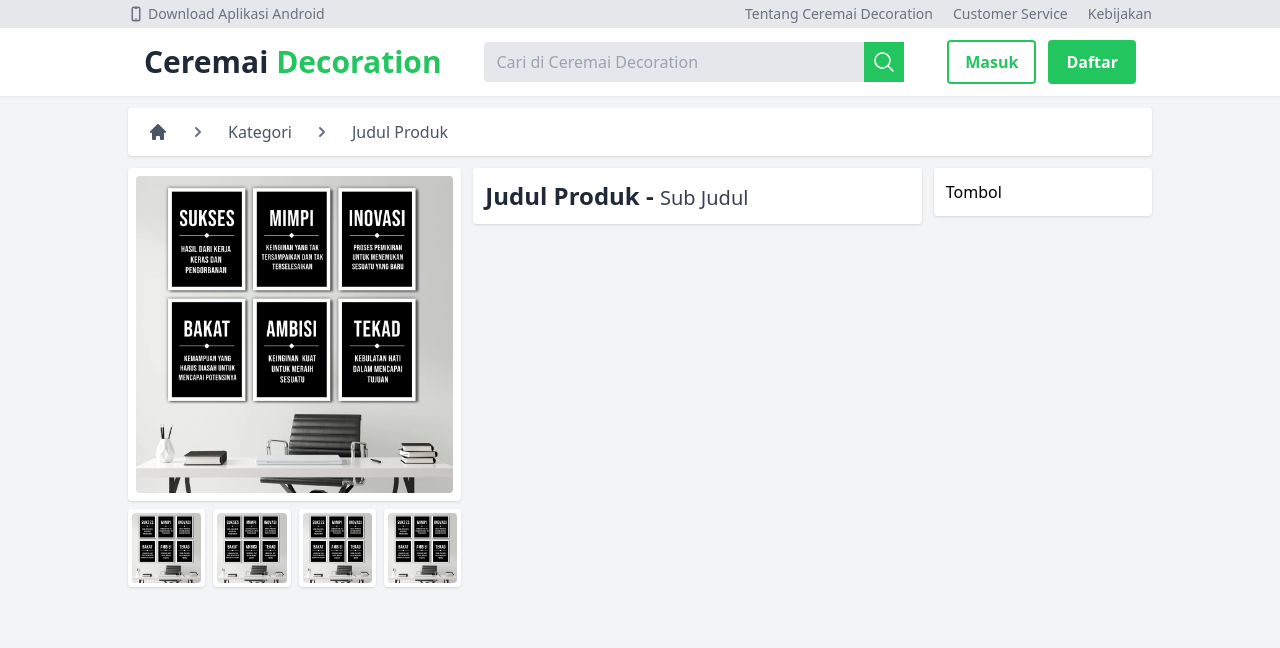
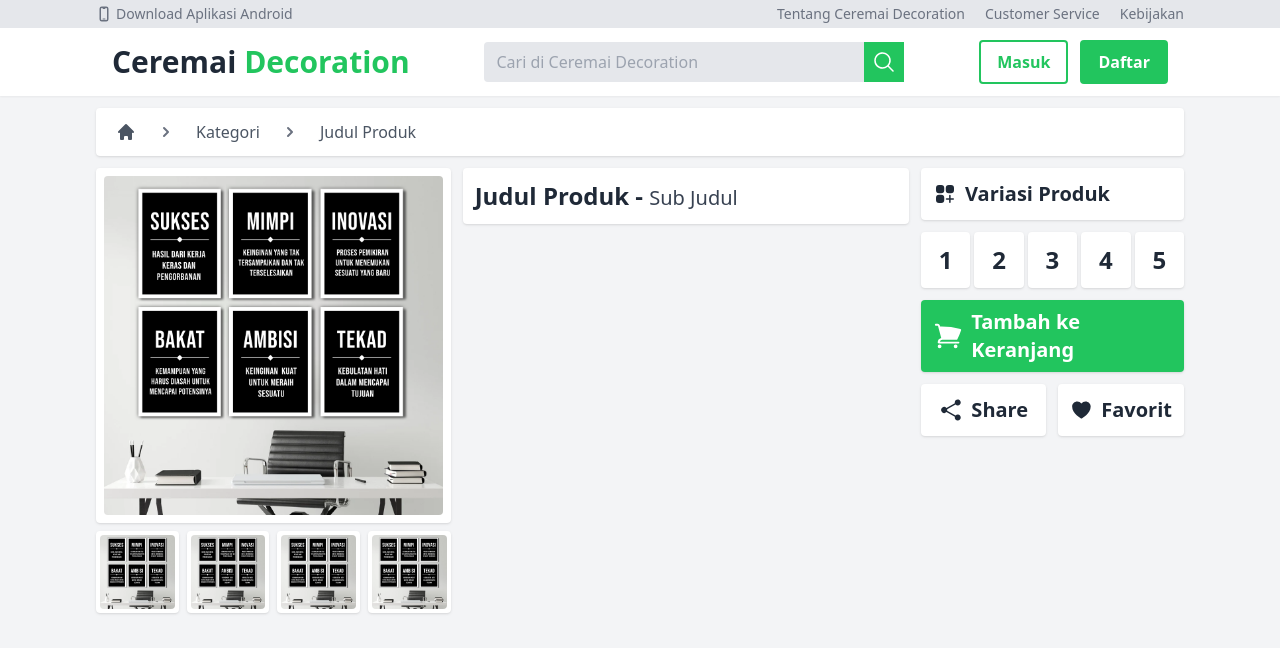
Before and after one commit to rickyaditb/ceremai-decoration-design, a website: page product.html in a window 1280 px wide. Drawn offline with Linux system fonts and the light colour scheme.

Commit message:
feat: add few button in product page

```diff
--- a/product.html
+++ b/product.html
@@ -11,7 +11,7 @@
 
 <body class="bg-gray-100">
     <section class="bg-gray-200">
-        <div class="container mx-auto px-32 text-gray-500 py-1 text-sm flex justify-between">
+        <div class="container mx-auto px-24 text-gray-500 py-1 text-sm flex justify-between">
             <div class="flex items-center gap-1">
                 <svg xmlns="http://www.w3.org/2000/svg" viewBox="0 0 24 24" fill="currentColor" class="w-4 h-4">
                     <path d="M10.5 18.75a.75.75 0 000 1.5h3a.75.75 0 000-1.5h-3z" />
@@ -27,7 +27,7 @@
         </div>
     </section>
     <header class="bg-white py-3 font-sans mb-3 shadow-sm">
-        <div class="container mx-auto px-36 flex items-center justify-between">
+        <div class="container mx-auto px-28 flex items-center justify-between">
             <div class="text-gray-800 font-bold text-3xl">Ceremai <span class="text-green-500">Decoration</span></div>
             <div class="flex items-center">
                 <input class="bg-gray-200 w-96 py-2 px-3 rounded text-left outline-none focus:outline-1 -outline-offset-1 offset-1 focus:outline-green-500" type="text" name="search" id="search" placeholder="Cari di Ceremai Decoration">
@@ -43,7 +43,7 @@
             </div>
         </div>
     </header>
-    <div class="container mx-auto px-32">
+    <div class="container mx-auto px-24">
         <div class="bg-white shadow rounded py-3 px-5 mb-3">
             <div class="flex items-center overflow-y-auto whitespace-nowrap">
                 <a href="#" class="text-gray-600 dark:text-gray-200">
@@ -70,8 +70,8 @@
                 </a>
             </div>
         </div>
-        <div class="grid grid-cols-9 gap-3">
-            <div class="col-span-3">
+        <div class="grid grid-cols-12 gap-3">
+            <div class="col-span-4">
                 <div class="bg-white shadow rounded p-2">
                     <img src="img/thumb.png" class="rounded w-full h-full">
                 </div>
@@ -90,7 +90,7 @@
                     </div>
                 </div>
             </div>
-            <div class="col-span-4">
+            <div class="col-span-5">
                 <div class="bg-white shadow rounded p-3">
                     <div>
                         <span class="font-bold text-2xl text-gray-800">Judul Produk - </span>
@@ -98,9 +98,39 @@
                     </div>
                 </div>
             </div>
-            <div class="col-span-2">
-                <div class="bg-white shadow rounded p-3">
-Tombol
+            <div class="col-span-3">
+                <div class="bg-white p-3 text-gray-800 rounded shadow mb-3 text-xl font-bold flex items-center gap-2">
+                    <svg xmlns="http://www.w3.org/2000/svg" viewBox="0 0 24 24" fill="currentColor" class="w-6 h-6">
+                        <path d="M6 3a3 3 0 00-3 3v2.25a3 3 0 003 3h2.25a3 3 0 003-3V6a3 3 0 00-3-3H6zM15.75 3a3 3 0 00-3 3v2.25a3 3 0 003 3H18a3 3 0 003-3V6a3 3 0 00-3-3h-2.25zM6 12.75a3 3 0 00-3 3V18a3 3 0 003 3h2.25a3 3 0 003-3v-2.25a3 3 0 00-3-3H6zM17.625 13.5a.75.75 0 00-1.5 0v2.625H13.5a.75.75 0 000 1.5h2.625v2.625a.75.75 0 001.5 0v-2.625h2.625a.75.75 0 000-1.5h-2.625V13.5z" />
+                    </svg>
+                    <span>Variasi Produk</span>
+                </div>
+                <div class="grid grid-cols-5 gap-1 text-gray-800">
+                    <div class="bg-white hover:bg-green-300 cursor-pointer transition rounded shadow p-3 text-center font-bold text-2xl mb-3">1</div>
+                    <div class="bg-white hover:bg-green-300 cursor-pointer transition rounded shadow p-3 text-center font-bold text-2xl mb-3">2</div>
+                    <div class="bg-white hover:bg-green-300 cursor-pointer transition rounded shadow p-3 text-center font-bold text-2xl mb-3">3</div>
+                    <div class="bg-white hover:bg-green-300 cursor-pointer transition rounded shadow p-3 text-center font-bold text-2xl mb-3">4</div>
+                    <div class="bg-white hover:bg-green-300 cursor-pointer transition rounded shadow p-3 text-center font-bold text-2xl mb-3">5</div>
+                </div>
+                <div class="mb-3 bg-green-500 hover:bg-green-600 transition text-white shadow rounded p-2 flex items-center gap-1 cursor-pointer">
+                    <svg xmlns="http://www.w3.org/2000/svg" viewBox="0 0 24 24" fill="currentColor" class="w-10 h-10 rounded p-1">
+                        <path d="M2.25 2.25a.75.75 0 000 1.5h1.386c.17 0 .318.114.362.278l2.558 9.592a3.752 3.752 0 00-2.806 3.63c0 .414.336.75.75.75h15.75a.75.75 0 000-1.5H5.378A2.25 2.25 0 017.5 15h11.218a.75.75 0 00.674-.421 60.358 60.358 0 002.96-7.228.75.75 0 00-.525-.965A60.864 60.864 0 005.68 4.509l-.232-.867A1.875 1.875 0 003.636 2.25H2.25zM3.75 20.25a1.5 1.5 0 113 0 1.5 1.5 0 01-3 0zM16.5 20.25a1.5 1.5 0 113 0 1.5 1.5 0 01-3 0z" />
+                    </svg>
+                    <span class="text-xl font-bold">Tambah ke Keranjang</span>
+                </div>
+                <div class="grid grid-cols-2 gap-3">
+                    <div class="bg-white hover:bg-blue-400 cursor-pointer transition hover:text-white p-3 text-gray-800 rounded shadow mb-3 text-xl font-bold flex items-center gap-2 justify-center">
+                        <svg xmlns="http://www.w3.org/2000/svg" viewBox="0 0 24 24" fill="currentColor" class="w-6 h-6">
+                            <path fill-rule="evenodd" d="M15.75 4.5a3 3 0 11.825 2.066l-8.421 4.679a3.002 3.002 0 010 1.51l8.421 4.679a3 3 0 11-.729 1.31l-8.421-4.678a3 3 0 110-4.132l8.421-4.679a3 3 0 01-.096-.755z" clip-rule="evenodd" />
+                        </svg>
+                        <span>Share</span>
+                    </div>
+                    <div class="bg-white hover:bg-red-400 cursor-pointer transition hover:text-white p-3 text-gray-800 rounded shadow mb-3 text-xl font-bold flex items-center gap-2 justify-center">
+                        <svg xmlns="http://www.w3.org/2000/svg" viewBox="0 0 24 24" fill="currentColor" class="w-6 h-6">
+                            <path d="M11.645 20.91l-.007-.003-.022-.012a15.247 15.247 0 01-.383-.218 25.18 25.18 0 01-4.244-3.17C4.688 15.36 2.25 12.174 2.25 8.25 2.25 5.322 4.714 3 7.688 3A5.5 5.5 0 0112 5.052 5.5 5.5 0 0116.313 3c2.973 0 5.437 2.322 5.437 5.25 0 3.925-2.438 7.111-4.739 9.256a25.175 25.175 0 01-4.244 3.17 15.247 15.247 0 01-.383.219l-.022.012-.007.004-.003.001a.752.752 0 01-.704 0l-.003-.001z" />
+                        </svg>
+                        <span>Favorit</span>
+                    </div>
                 </div>
             </div>
         </div>
```
Also changed, not shown: style.css.
